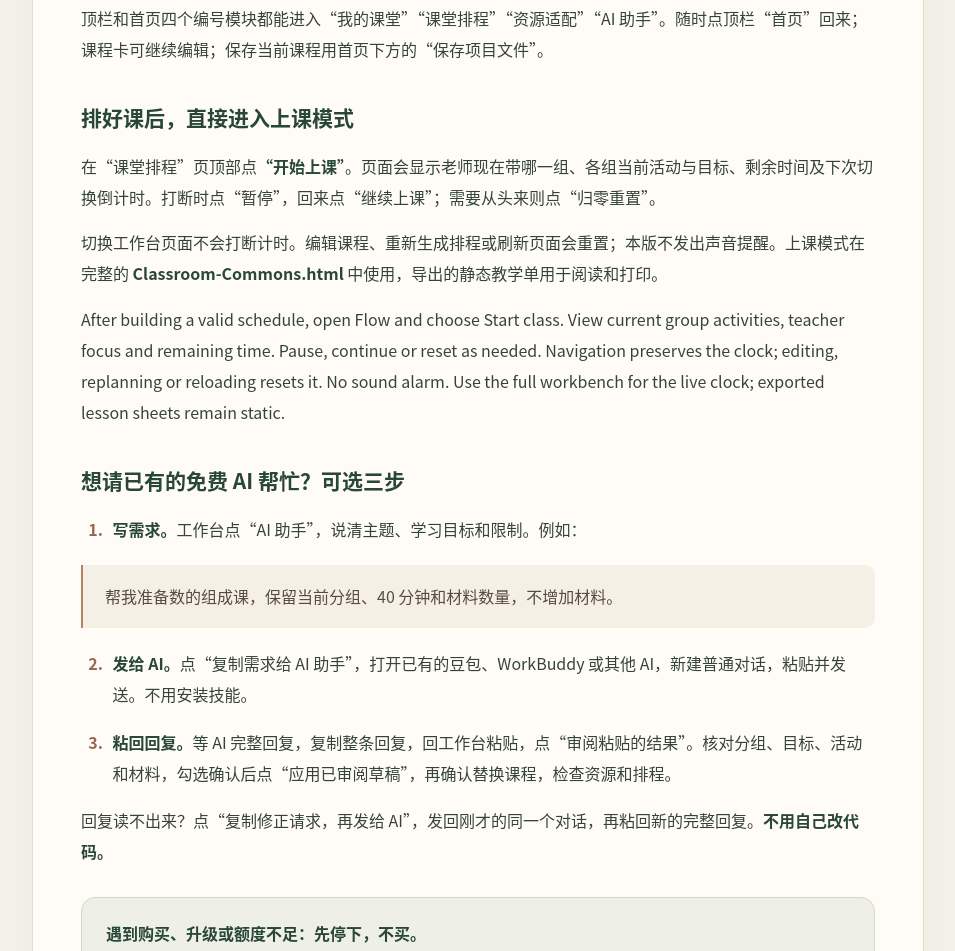
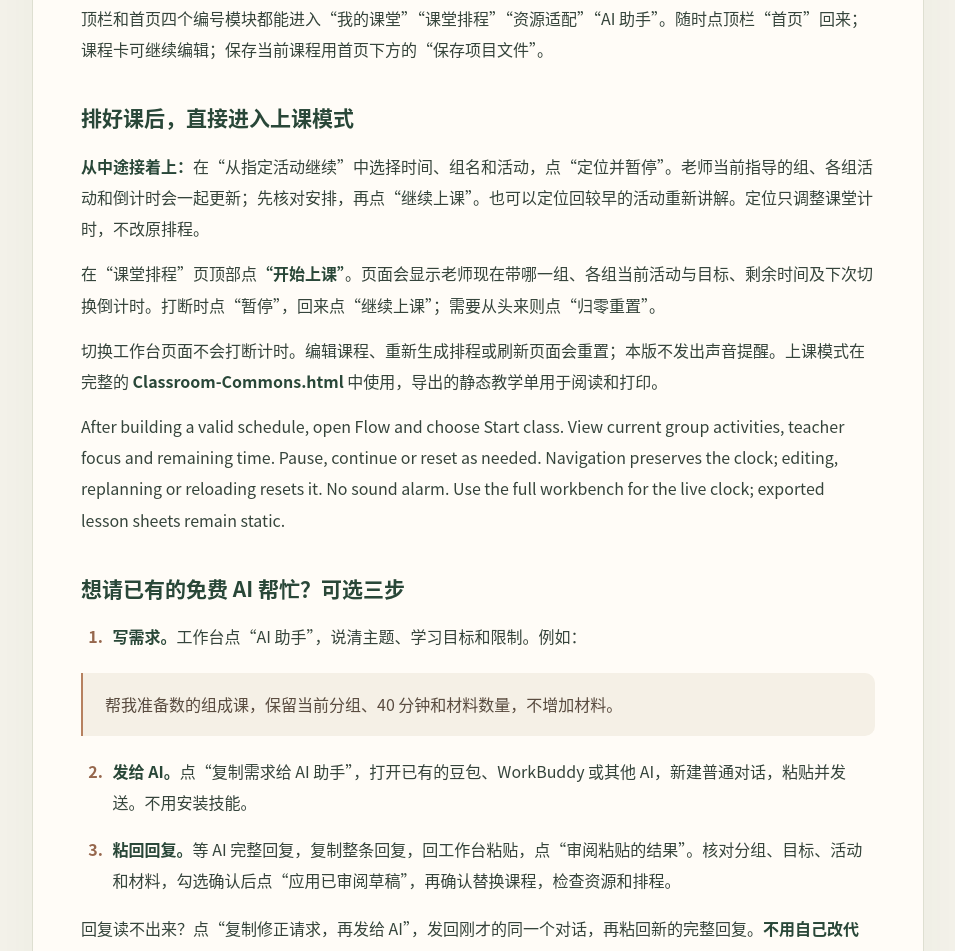
Before and after one commit to CloudNineVoyager/classroom-commons, a website: page guides/老师先看这里.html in a window 1280 px wide. Shown: the part 1228-2179 px from the top of the page, without its empty margins (162-1117 px from the left). Drawn offline with Linux system fonts and the light colour scheme.

Commit message:
Document activity jump controls for teachers

```diff
--- a/guides/老师先看这里.html
+++ b/guides/老师先看这里.html
@@ -34,6 +34,7 @@
 <p>顶栏和首页四个编号模块都能进入“我的课堂”“课堂排程”“资源适配”“AI 助手”。随时点顶栏“首页”回来；课程卡可继续编辑；保存当前课程用首页下方的“保存项目文件”。</p>
 
 <h2>排好课后，直接进入上课模式</h2>
+<p><b>从中途接着上：</b>在“从指定活动继续”中选择时间、组名和活动，点“定位并暂停”。老师当前指导的组、各组活动和倒计时会一起更新；先核对安排，再点“继续上课”。也可以定位回较早的活动重新讲解。定位只调整课堂计时，不改原排程。</p>
 <p>在“课堂排程”页顶部点<b>“开始上课”</b>。页面会显示老师现在带哪一组、各组当前活动与目标、剩余时间及下次切换倒计时。打断时点“暂停”，回来点“继续上课”；需要从头来则点“归零重置”。</p>
 <p>切换工作台页面不会打断计时。编辑课程、重新生成排程或刷新页面会重置；本版不发出声音提醒。上课模式在完整的 <b>Classroom-Commons.html</b> 中使用，导出的静态教学单用于阅读和打印。</p>
 <p lang="en">After building a valid schedule, open Flow and choose Start class. View current group activities, teacher focus and remaining time. Pause, continue or reset as needed. Navigation preserves the clock; editing, replanning or reloading resets it. No sound alarm. Use the full workbench for the live clock; exported lesson sheets remain static.</p>
```
